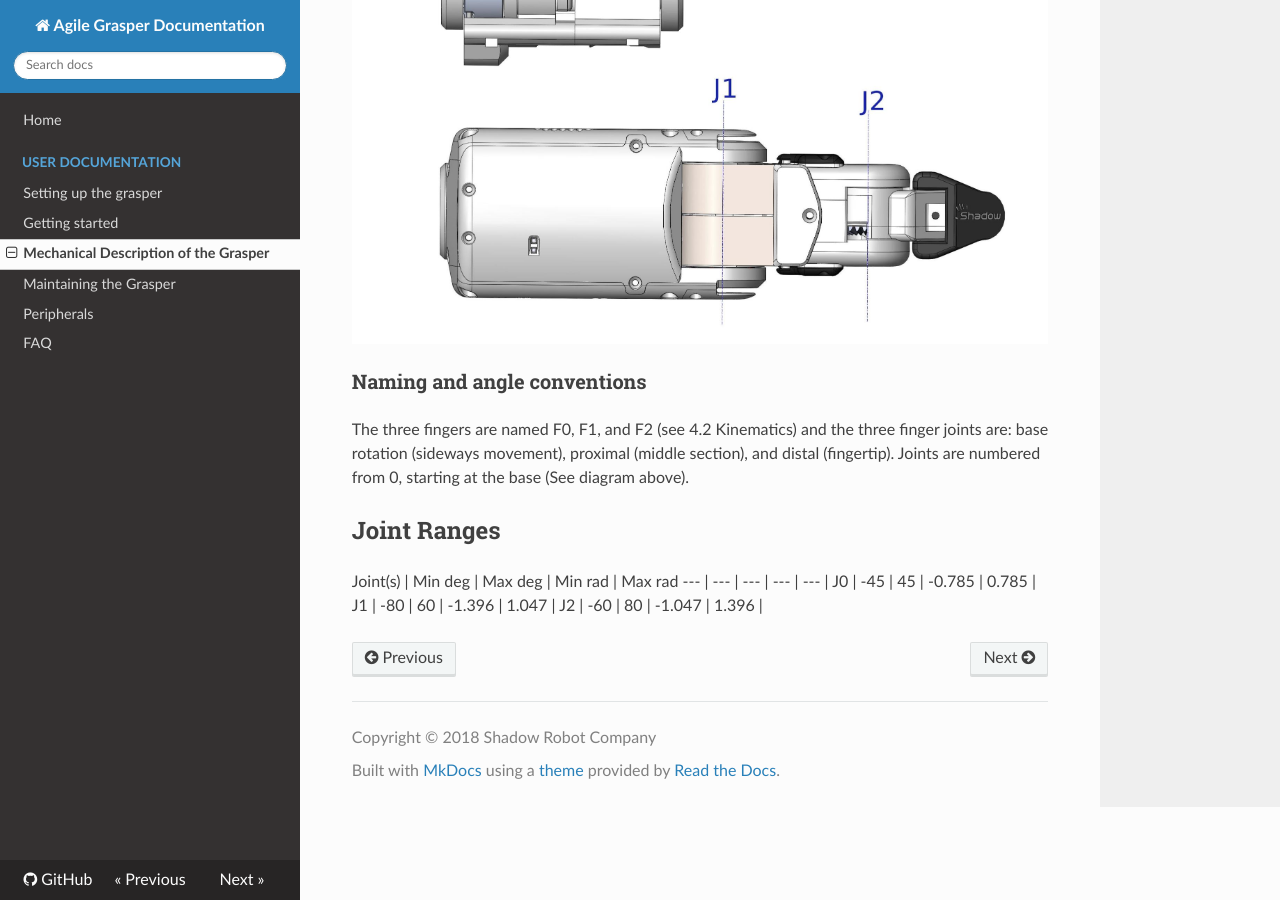
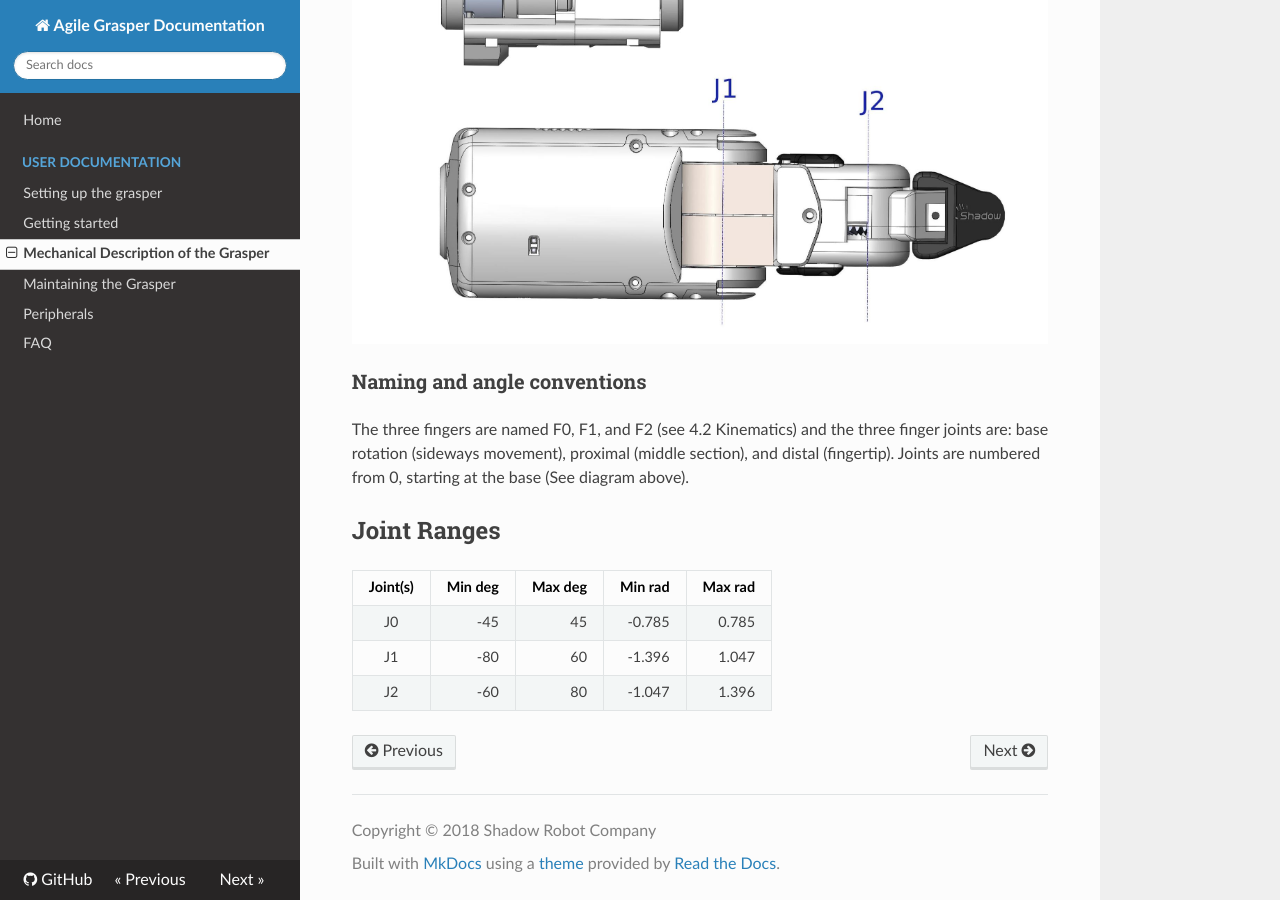
Before and after one commit to shadow-robot/fh_documentation, an MkDocs documentation site: the page built from docs/user_guide/4_mechanical_description.md, in a window 1280 px wide and 900 px high, scrolled down 3061 px. Built offline with MkDocs 1.6.1, drawn with Linux system fonts in a browser that asks for light colours; nearby versions of some CDN libraries; old or Windows-style settings are respelled for this version of MkDocs.

Commit message:
small fixes

```diff
--- a/docs/user_guide/4_mechanical_description.md
+++ b/docs/user_guide/4_mechanical_description.md
@@ -21,8 +21,8 @@ The three fingers are named F0, F1, and F2 (see 4.2 Kinematics) and the three fi
 ## Joint Ranges
 
 
-Joint(s) | Min deg | Max deg | Min rad | Max rad
---- | --- | --- | --- | --- |
-J0 | -45 | 45 | -0.785 | 0.785 |
-J1 | -80 | 60 | -1.396 | 1.047 |
-J2 | -60 | 80 | -1.047 | 1.396 |
+| Joint(s) | Min deg | Max deg | Min rad | Max rad |
+| :---: | ---: | ---: | ---: | ---: |
+| J0 | -45 | 45 | -0.785 | 0.785 |
+| J1 | -80 | 60 | -1.396 | 1.047 |
+| J2 | -60 | 80 | -1.047 | 1.396 |
```
Also changed, not shown: docs/user_guide/8_FAQ.md (+9 -0 lines).
